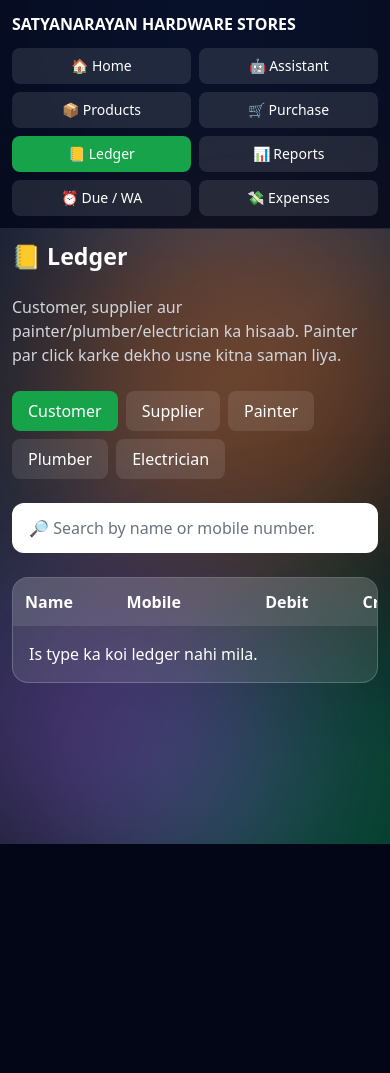
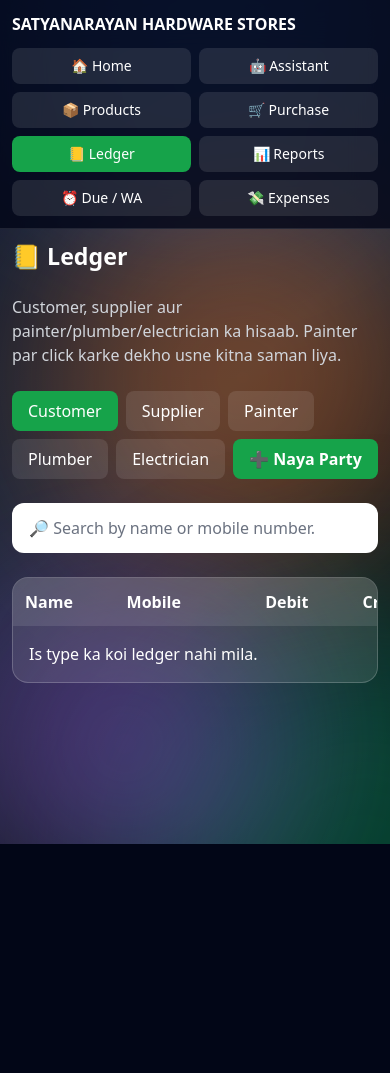
Before and after one commit to ssunny00091-rgb/hardware-erp, a PHP site: page /hardware-erp/ledger.php in a window 390 px wide. Run offline with PHP 8.4, Linux system fonts and the light colour scheme; data that the repository does not hold is empty; some libraries are stand-ins or nearby versions.

Commit message:
feat: Add Party button in Ledger — Painter/Plumber/etc. directly add karo
- ➕ Naya Party button in ledger header
- Modal form: Name, Mobile, Type (Painter/Plumber/Electrician/Customer/Supplier), Address
- Auto-switches to party type tab after saving
- API: POST support in parties.php for creating parties

```diff
--- a/ledger.php
+++ b/ledger.php
@@ -18,10 +18,48 @@ $types = [
 <h1 class="mb-6 text-4xl font-bold">📒 Ledger</h1>
 <p class="mb-6 text-gray-300">Customer, supplier aur painter/plumber/electrician ka hisaab. Painter par click karke dekho usne kitna saman liya.</p>
 
-<div class="mb-6 flex flex-wrap gap-2">
+<div class="mb-6 flex flex-wrap items-center gap-2">
   <?php foreach ($types as $key => $label): ?>
     <button type="button" data-type="<?= htmlspecialchars($key, ENT_QUOTES, 'UTF-8') ?>" class="ledger-tab rounded-lg bg-white/10 px-4 py-2 hover:bg-white/20"><?= htmlspecialchars($label, ENT_QUOTES, 'UTF-8') ?></button>
   <?php endforeach; ?>
+  <button type="button" id="btn-add-party" class="rounded-lg bg-green-600 px-4 py-2 font-semibold hover:bg-green-500">➕ Naya Party</button>
+</div>
+
+<div id="add-party-modal" class="fixed inset-0 z-50 hidden items-center justify-center bg-black/60">
+  <div class="w-full max-w-lg rounded-2xl bg-slate-900 p-6 shadow-2xl">
+    <div class="mb-4 flex items-center justify-between">
+      <h3 class="text-xl font-bold">➕ Naya Party Add Karo</h3>
+      <button type="button" id="close-add-party" class="rounded-lg bg-red-500 px-3 py-1">✕</button>
+    </div>
+    <form id="add-party-form" class="grid grid-cols-1 gap-3 sm:grid-cols-2">
+      <div class="sm:col-span-2">
+        <label class="mb-1 block text-sm text-neutral-400">Naam *</label>
+        <input type="text" id="ap-name" placeholder="Jaise: Ram Painter, Sharma Ji" class="w-full rounded-lg border border-gray-300 bg-white p-3 text-gray-900" required>
+      </div>
+      <div>
+        <label class="mb-1 block text-sm text-neutral-400">Mobile</label>
+        <input type="text" id="ap-mobile" placeholder="9831046765" class="w-full rounded-lg border border-gray-300 bg-white p-3 text-gray-900">
+      </div>
+      <div>
+        <label class="mb-1 block text-sm text-neutral-400">Type *</label>
+        <select id="ap-type" class="w-full rounded-lg border border-gray-300 bg-white p-3 text-gray-900">
+          <option value="painter">🎨 Painter</option>
+          <option value="plumber">🔧 Plumber</option>
+          <option value="electrician">⚡ Electrician</option>
+          <option value="customer">👤 Customer</option>
+          <option value="supplier">📦 Supplier</option>
+        </select>
+      </div>
+      <div class="sm:col-span-2">
+        <label class="mb-1 block text-sm text-neutral-400">Address (optional)</label>
+        <input type="text" id="ap-address" placeholder="Area / Mohalla / City" class="w-full rounded-lg border border-gray-300 bg-white p-3 text-gray-900">
+      </div>
+      <div class="sm:col-span-2 flex gap-3 pt-2">
+        <button type="button" id="cancel-add-party" class="flex-1 rounded-xl bg-gray-600 py-3 font-semibold">Cancel</button>
+        <button type="submit" class="flex-1 rounded-xl bg-green-600 py-3 font-semibold">💾 Save Party</button>
+      </div>
+    </form>
+  </div>
 </div>
 <div class="mb-6">
   <div class="relative max-w-xl">
@@ -484,6 +522,49 @@ document.getElementById("clear-ledger-search").addEventListener("click", () => {
   document.getElementById("clear-ledger-search").classList.add("hidden");
   loadList();
 });
+
+  document.getElementById("btn-add-party").addEventListener("click", () => {
+    document.getElementById("add-party-modal").classList.remove("hidden");
+    document.getElementById("add-party-modal").classList.add("flex");
+    document.getElementById("ap-name").focus();
+  });
+  document.getElementById("close-add-party").addEventListener("click", () => {
+    document.getElementById("add-party-modal").classList.add("hidden");
+    document.getElementById("add-party-modal").classList.remove("flex");
+  });
+  document.getElementById("cancel-add-party").addEventListener("click", () => {
+    document.getElementById("add-party-modal").classList.add("hidden");
+    document.getElementById("add-party-modal").classList.remove("flex");
+  });
+  document.getElementById("add-party-modal").addEventListener("click", (e) => {
+    if (e.target === e.currentTarget) {
+      document.getElementById("add-party-modal").classList.add("hidden");
+      document.getElementById("add-party-modal").classList.remove("flex");
+    }
+  });
+
+  document.getElementById("add-party-form").addEventListener("submit", async (e) => {
+    e.preventDefault();
+    const name = document.getElementById("ap-name").value.trim();
+    const mobile = document.getElementById("ap-mobile").value.trim();
+    const type = document.getElementById("ap-type").value;
+    const address = document.getElementById("ap-address").value.trim();
+    if (!name) { alert("Naam toh likho!"); return; }
+    try {
+      await api("/api/parties.php", {
+        method: "POST",
+        body: JSON.stringify({ name, mobile, type, address }),
+      });
+      alert("✅ Party saved: " + name + " (" + type + ")");
+      document.getElementById("add-party-modal").classList.add("hidden");
+      document.getElementById("add-party-modal").classList.remove("flex");
+      document.getElementById("add-party-form").reset();
+      document.querySelector('.ledger-tab[data-type="' + type + '"]')?.click();
+      loadList().catch(() => {});
+    } catch (err) {
+      alert("Error: " + err.message);
+    }
+  });
 </script>
 
 <?php require __DIR__ . '/includes/footer.php'; ?>
```
Also changed, not shown: api/parties.php (+19 -0 lines).
